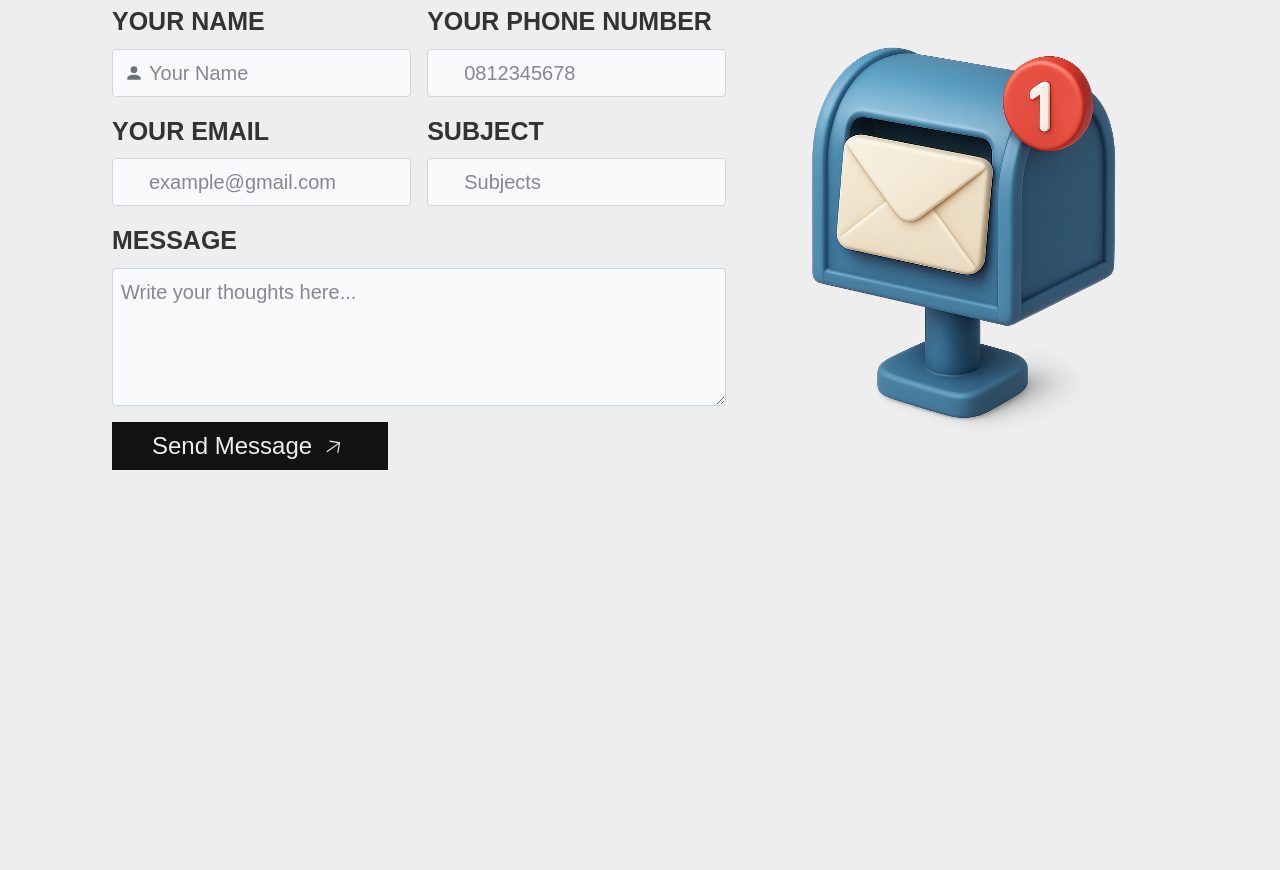
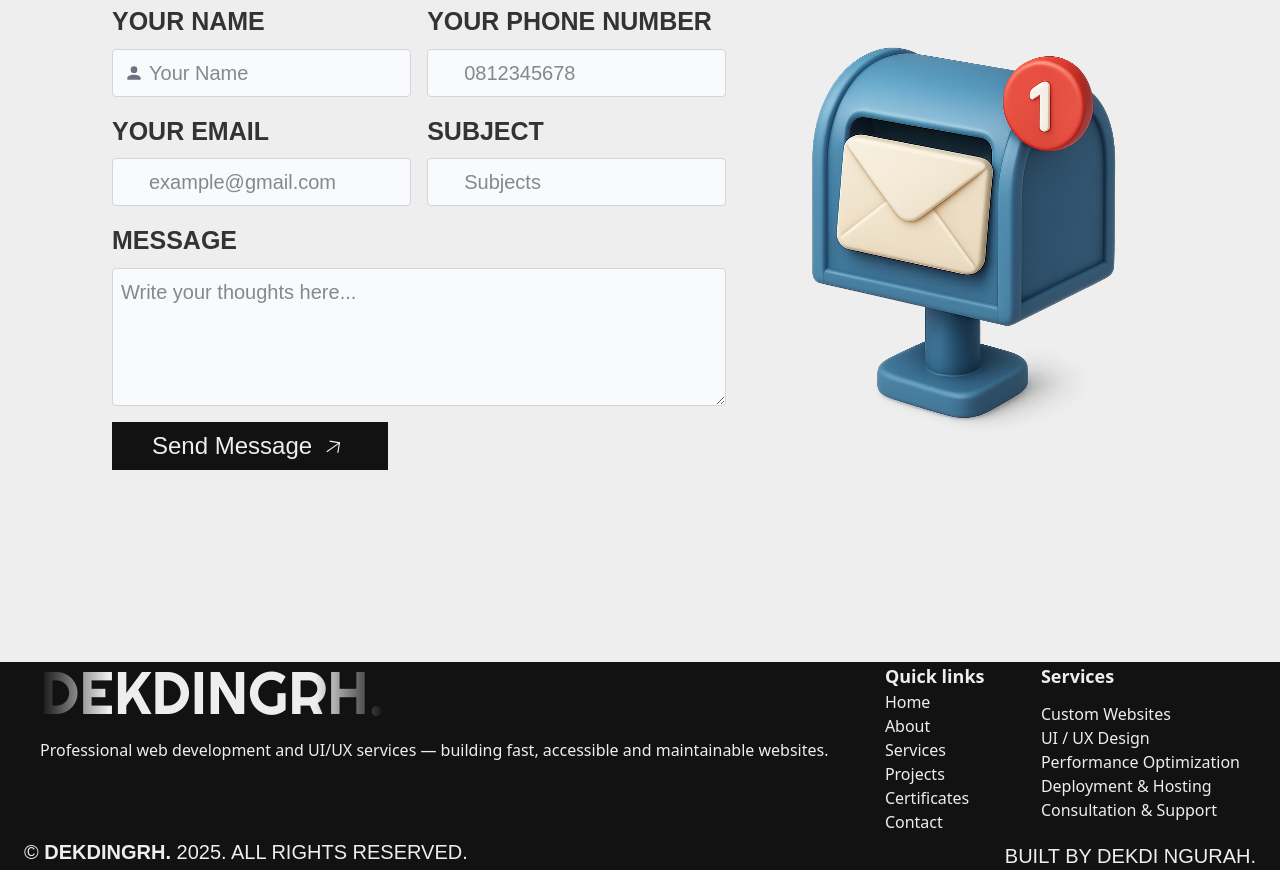
Before and after one commit to DekdiNgurah/dekdingrh, a plain HTML site: page index.html in a window 1280 px wide. Shown: the part 7850-8720 px from the top of the page. Before the commit the page ends 8400 px from the top, so only its background shows below. Drawn offline with nearby package versions, Linux system fonts and the light colour scheme; a web font is replaced by a local one.

Commit message:
Add files via upload

```diff
--- a/index.html
+++ b/index.html
@@ -378,7 +378,7 @@
                     <!-- Card 1 -->
                     <article
                         class="snap-start shrink-0 min-w-[300px] max-w-[300px] md:min-w-[555px] md:max-w-[555px] flex flex-col">
-                        <div class="w-full h-[250px] md:h-[350px] lg:h-[500px] overflow-hidden rounded-lg relative">
+                        <div class="w-full h-[260px] md:h-[350px] lg:h-[500px] overflow-hidden rounded-lg relative">
                             <img src="assets/ajikbalitransportpamflet.webp" alt="AJIK BALI TRANSPORT"
                                 class="w-full h-full object-cover">
 
@@ -450,7 +450,7 @@
                     <!-- Card 3 -->
                     <article
                         class="snap-start shrink-0 min-w-[300px] max-w-[300px] md:min-w-[555px] md:max-w-[555px] flex flex-col">
-                        <div class="w-full h-[250px] md:h-[350px] lg:h-[500px] overflow-hidden rounded-lg relative">
+                        <div class="w-full h-[260px] md:h-[350px] lg:h-[500px] overflow-hidden rounded-lg relative">
                             <img src="assets/ajikbalitransportpamflet.webp" alt="AJIK BALI TRANSPORT"
                                 class="w-full h-full object-cover">
 
@@ -927,8 +927,81 @@
         </section>
     </section>
 
+    <footer class="mt-20 lg:mt-28 bg-darked color-whited">
+        <div class="px-6 md:px-10 lg:px-[9999px] py-12 flex flex-wrap justify-between gap-3">
+
+            <!-- Brand / About -->
+            <div class="space-y-4">
+                <h2 class="gradient-text2 text-2xl md:text-6xl uppercase w-fit">dekdingrh.</h2>
+                <p class="text-[14px] md:text-[16px] color-whited/90">
+                    Professional web development and UI/UX services — building fast, accessible and maintainable
+                    websites.
+                </p>
+                <div class="flex items-center gap-3">
+                    <a href="javascript:void(0)" aria-label="Instagram" class="p-2 rounded-md hover:bg-white/10">
+                        <!-- simple Instagram icon -->
+                        <svg class="w-5 h-5" viewBox="0 0 24 24" fill="currentColor" aria-hidden="true">
+                            <path
+                                d="M7 2h10a5 5 0 0 1 5 5v10a5 5 0 0 1-5 5H7a5 5 0 0 1-5-5V7a5 5 0 0 1 5-5zm5 6.5A3.5 3.5 0 1 0 15.5 12 3.5 3.5 0 0 0 12 8.5zm4.5-.9a1 1 0 1 1-1-1 1 1 0 0 1 1 1z" />
+                        </svg>
+                    </a>
+                    <a href="javascript:void(0)" aria-label="WhatsApp" class="p-2 rounded-md hover:bg-white/10">
+                        <svg class="w-5 h-5" viewBox="0 0 24 24" fill="currentColor" aria-hidden="true">
+                            <path
+                                d="M20 13.41A7.95 7.95 0 0 1 12.6 20a7.9 7.9 0 0 1-4.33-1.27L4 19l1.3-4.3A7.95 7.95 0 0 1 10.59 4h.01A7.95 7.95 0 0 1 20 13.41z" />
+                        </svg>
+                    </a>
+                    <a href="javascript:void(0)" aria-label="LinkedIn" class="p-2 rounded-md hover:bg-white/10">
+                        <svg class="w-5 h-5" viewBox="0 0 24 24" fill="currentColor" aria-hidden="true">
+                            <path
+                                d="M6.94 6.94A2 2 0 1 1 4.94 5a2 2 0 0 1 2 1.94zM5 9h4v10H5zM11 9h3.79v1.39h.05c.53-1 1.83-2.06 3.77-2.06C22.2 8.33 23 10 23 13.11V19h-4v-5.11c0-1.21-.02-2.77-1.69-2.77-1.69 0-1.95 1.32-1.95 2.69V19h-4z" />
+                        </svg>
+                    </a>
+                    <a href="javascript:void(0)" aria-label="GitHub" class="p-2 rounded-md hover:bg-white/10">
+                        <svg class="w-5 h-5" viewBox="0 0 24 24" fill="currentColor" aria-hidden="true">
+                            <path
+                                d="M12 .5A11.5 11.5 0 0 0 .5 12C.5 17 3.9 21 8.4 22.2c.6.1.8-.3.8-.6v-2.2c-3.4.7-4.1-1.6-4.1-1.6-.6-1.6-1.4-2-1.4-2-1.1-.8.1-.8.1-.8 1.2.1 1.8 1.2 1.8 1.2 1 .1 1.6.7 1.9 1 .1-.8.4-1.4.7-1.7-2.7-.3-5.5-1.4-5.5-6a4.7 4.7 0 0 1 1.3-3.3 4.4 4.4 0 0 1 .1-3.2s1-.3 3.3 1.2a11.3 11.3 0 0 1 6 0C17 3.6 18 3.9 18 3.9a4.4 4.4 0 0 1 .1 3.2 4.7 4.7 0 0 1 1.3 3.3c0 4.6-2.8 5.7-5.5 6 .4.4.8 1.1.8 2.3v3.5c0 .3.2.7.8.6A11.5 11.5 0 0 0 12 .5z" />
+                        </svg>
+                    </a>
+                </div>
+            </div>
+
+            <!-- Quick links -->
+            <nav aria-label="Footer navigation" class="space-y-2 w-fit">
+                <h3 class="text-lg font-semibold ">Quick links</h3>
+                <ul class="space-y-2 ">
+                    <li><a href="#home" class="block hover:underline">Home</a></li>
+                    <li><a href="#about" class="block hover:underline">About</a></li>
+                    <li><a href="#services" class="block hover:underline">Services</a></li>
+                    <li><a href="#projects" class="block hover:underline">Projects</a></li>
+                    <li><a href="#certificates" class="block hover:underline">Certificates</a></li>
+                    <li><a href="#contacts" class="block hover:underline">Contact</a></li>
+                </ul>
+            </nav>
+
+            <!-- Services -->
+            <div class="">
+                <h3 class="text-lg  font-semibold">Services</h3>
+                <ul class="mt-3 space-y-2  text-[14px]">
+                    <li>Custom Websites</li>
+                    <li>UI / UX Design</li>
+                    <li>Performance Optimization</li>
+                    <li>Deployment & Hosting</li>
+                    <li>Consultation & Support</li>
+                </ul>
+            </div>
+        </div>
+
+        <div class="border-t border-white/10">
+            <div
+                class="max-w-screen-2xl mx-auto px-6 py-4 flex flex-col md:flex-row items-center justify-between text-xl color-whited/90 uppercase font-smooch-sans">
+                <p>&copy; <strong>dekdingrh.</strong> 2025. All rights reserved.</p>
+                <p class="mt-2 md:mt-0">Built by dekdi ngurah.</p>
+            </div>
+        </div>
+    </footer>
+
     <!-- loading -->
-    <!-- ================= LOADER HTML ================= -->
     <div class="loader-wrapper" id="loader">
         <div class="loader">
             <div class="loading-text">
@@ -937,7 +1010,6 @@
             </div>
 
             <div class="loading-bar-background" aria-hidden="true">
-                <!-- .loading-bar is the fill that will be updated in JS -->
                 <div class="loading-bar" role="progressbar" aria-valuemin="0" aria-valuemax="100" aria-valuenow="0">
                 </div>
 
@@ -1068,7 +1140,6 @@
             document.body.appendChild(s);
         });
     </script>
-
     <!--End of Tawk.to Script-->
 
     <!-- JS AREAS -->
```
